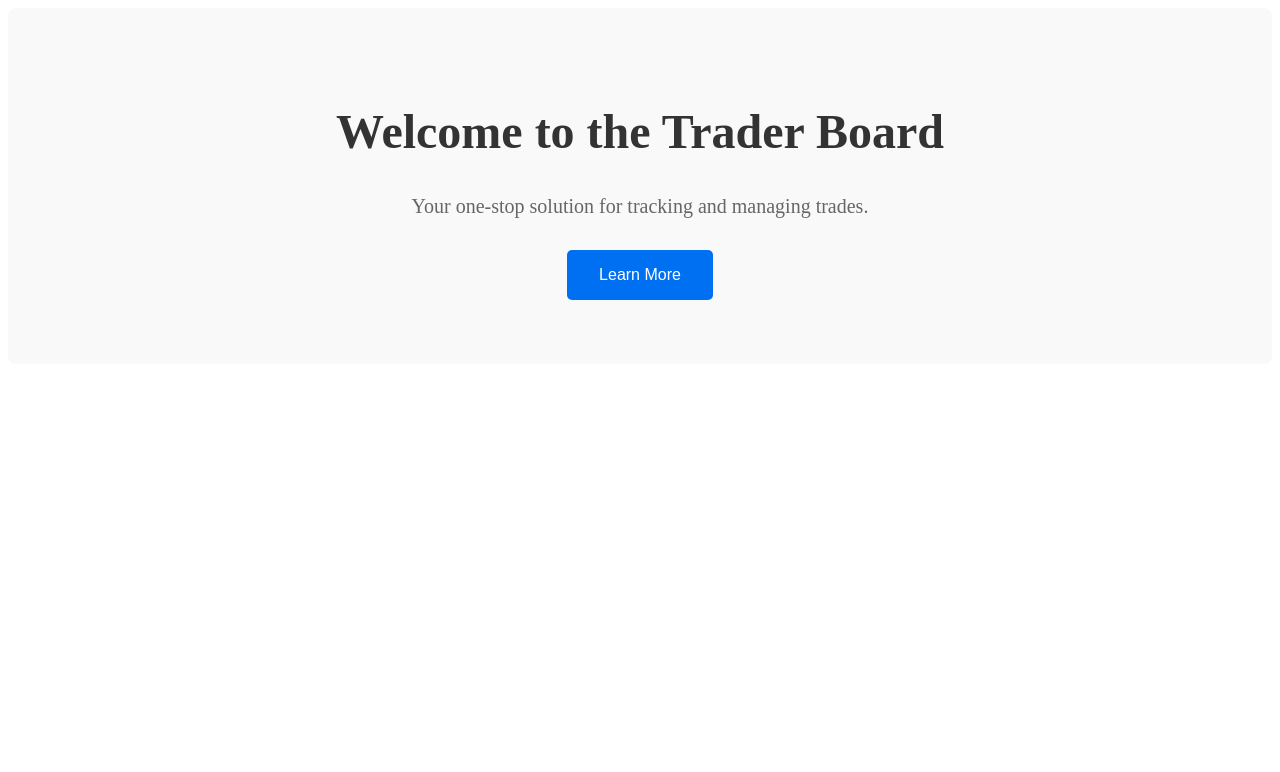
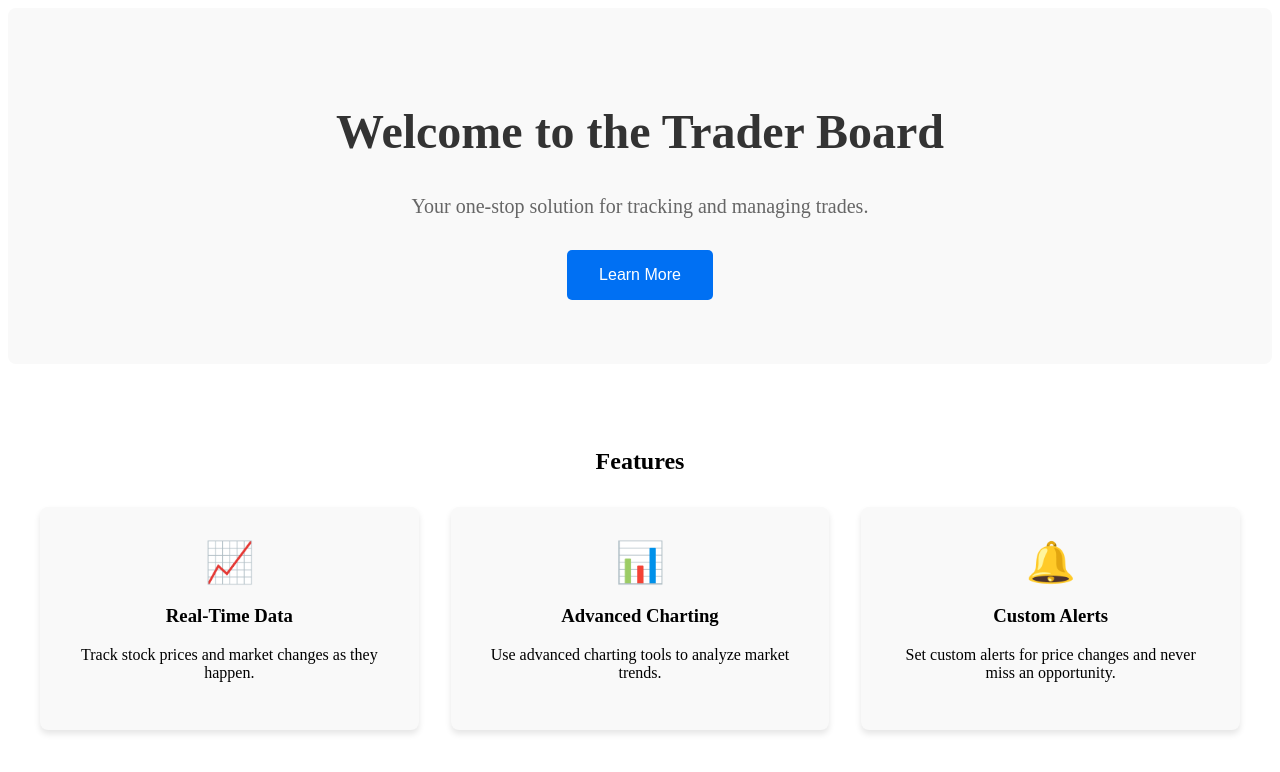
Before and after one commit to xenirio/trader-board, a Next.js app: page / in a window 1280 px wide. Shown: the top 772 px of the page. Built offline with nearby package versions, Linux system fonts and the light colour scheme.

Commit message:
feat: Create Features Section Component (#269)
* feat: create Features component

* feat: add styles for Features component

* feat: integrate Features component into homepage

```diff
--- a/app/page.tsx
+++ b/app/page.tsx
@@ -1,4 +1,5 @@
 import Hero from '../components/Hero/Hero';
+import { Features } from '../components/Features/Features';
 
 const Home = () => {
   const handleButtonClick = () => {
@@ -14,6 +15,7 @@ const Home = () => {
         buttonText="Learn More"
         onButtonClick={handleButtonClick}
       />
+      <Features />
     </div>
   );
 };
--- /dev/null
+++ b/components/Features/Features.module.css
@@ -0,0 +1,24 @@
+
+.featuresSection {
+  padding: 4rem 2rem;
+  text-align: center;
+}
+
+.featuresGrid {
+  display: grid;
+  grid-template-columns: repeat(auto-fit, minmax(250px, 1fr));
+  gap: 2rem;
+  margin-top: 2rem;
+}
+
+.card {
+  background: #f9f9f9;
+  padding: 2rem;
+  border-radius: 8px;
+  box-shadow: 0 4px 6px rgba(0, 0, 0, 0.1);
+}
+
+.icon {
+  font-size: 2.5rem;
+  margin-bottom: 1rem;
+}
--- /dev/null
+++ b/components/Features/Features.tsx
@@ -0,0 +1,43 @@
+
+import styles from './Features.module.css';
+
+type FeatureCardProps = {
+  icon: React.ReactNode;
+  title: string;
+  description: string;
+};
+
+const FeatureCard = ({ icon, title, description }: FeatureCardProps) => (
+  <div className={styles.card}>
+    <div className={styles.icon}>{icon}</div>
+    <h3>{title}</h3>
+    <p>{description}</p>
+  </div>
+);
+
+const featuresData: FeatureCardProps[] = [
+  {
+    icon: <span>📈</span>,
+    title: 'Real-Time Data',
+    description: 'Track stock prices and market changes as they happen.',
+  },
+  {
+    icon: <span>📊</span>,
+    title: 'Advanced Charting',
+    description: 'Use advanced charting tools to analyze market trends.',
+  },
+  {
+    icon: <span>🔔</span>,
+    title: 'Custom Alerts',
+    description: 'Set custom alerts for price changes and never miss an opportunity.',
+  },
+];
+
+export const Features = () => (
+  <section className={styles.featuresSection}>
+    <h2>Features</h2>
+    <div className={styles.featuresGrid}>
+      {featuresData.map(feature => <FeatureCard key={feature.title} {...feature} />)}
+    </div>
+  </section>
+);
```
